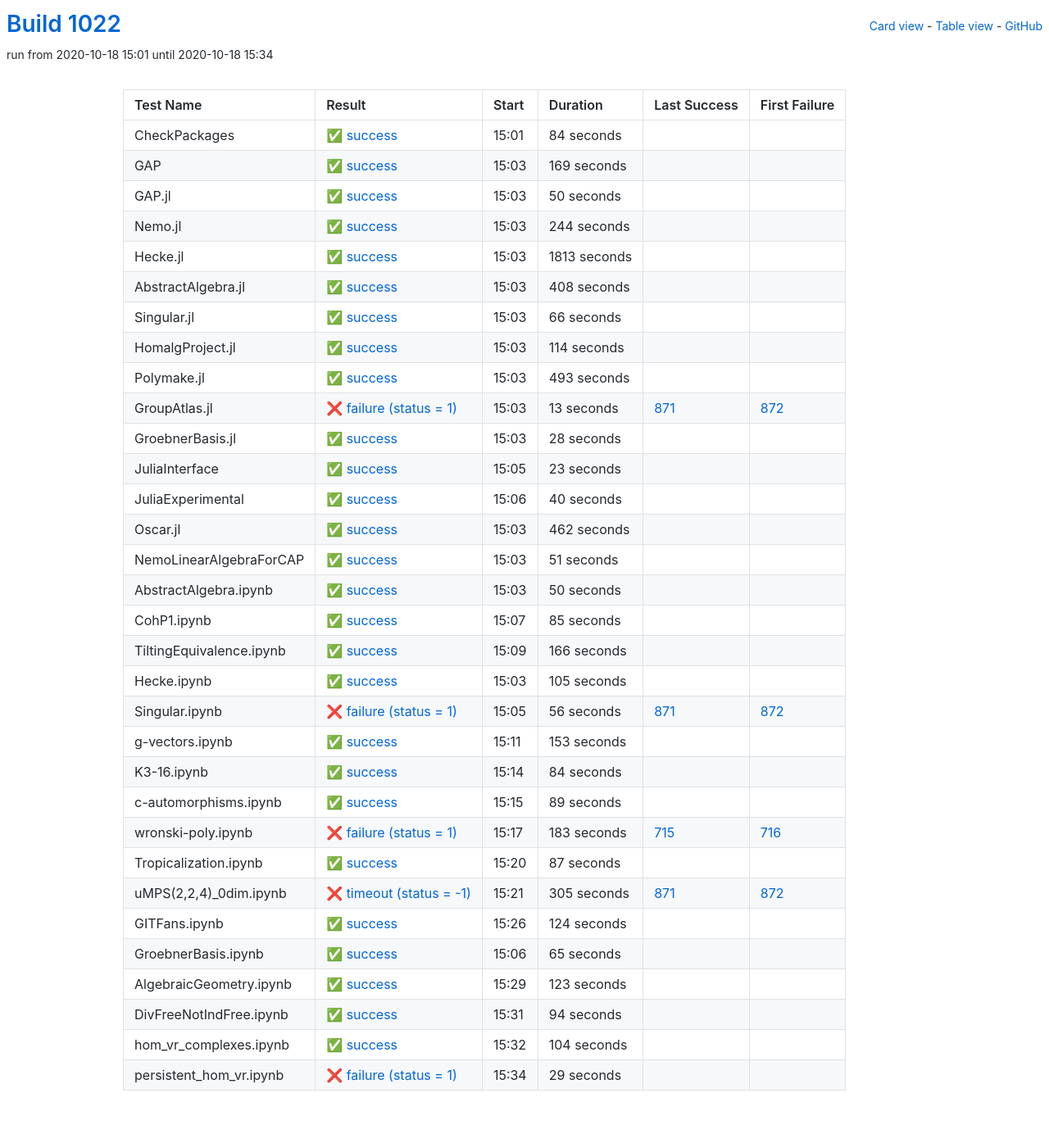
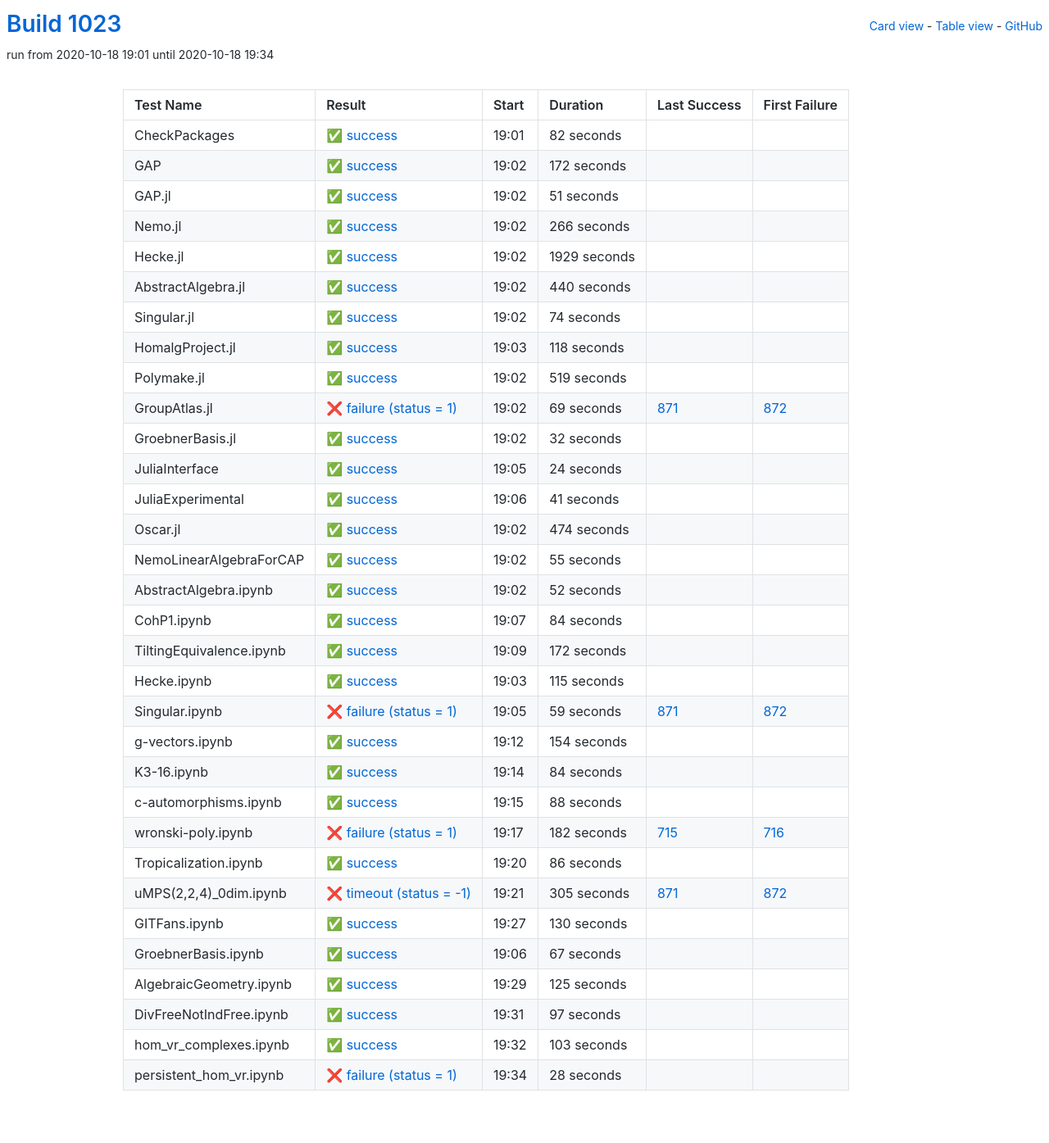
Before and after one commit to oscar-system/oscar-ci-status-stable, a Jekyll site: the page built from table.html, in a window 1280 px wide. Shown: the whole page at 82% size. Built offline with Jekyll 4.4.1, drawn with Linux system fonts in a browser that asks for light colours.

Commit message:
Build #1023

```diff
--- a/_data/ci.yml
+++ b/_data/ci.yml
@@ -1,6 +1,6 @@
 ---
-build: 1022
-build_url: https://oscarci.mathematik.uni-kl.de/job/oscar-stable/1022/
+build: 1023
+build_url: https://oscarci.mathematik.uni-kl.de/job/oscar-stable/1023/
 job: oscar-stable
 organization: oscar-system
 repo: oscar-ci-status-stable
@@ -8,8 +8,200 @@ repourl: https://github.com/oscar-system/oscar-ci-status-stable
 tests:
 - name: CheckPackages
   id: checkpackages
-  log: https://oscarci.mathematik.uni-kl.de/job/oscar-stable/1022/artifact/logs/build-1022/CheckPackages.log
-  start: 2020-10-18 15:01
+  log: https://oscarci.mathematik.uni-kl.de/job/oscar-stable/1023/artifact/logs/build-1023/CheckPackages.log
+  start: 2020-10-18 19:01
+  success: true
+  exitcode: 0
+  status: success
+  duration: 82
+  last_success: false
+  last_success_url:
+  first_failure: false
+  first_failure_url:
+- name: GAP
+  id: gap
+  log: https://oscarci.mathematik.uni-kl.de/job/oscar-stable/1023/artifact/logs/build-1023/GAP.log
+  start: 2020-10-18 19:02
+  success: true
+  exitcode: 0
+  status: success
+  duration: 172
+  last_success: false
+  last_success_url:
+  first_failure: false
+  first_failure_url:
+- name: GAP.jl
+  id: gap-jl
+  log: https://oscarci.mathematik.uni-kl.de/job/oscar-stable/1023/artifact/logs/build-1023/GAP.jl.log
+  start: 2020-10-18 19:02
+  success: true
+  exitcode: 0
+  status: success
+  duration: 51
+  last_success: false
+  last_success_url:
+  first_failure: false
+  first_failure_url:
+- name: Nemo.jl
+  id: nemo-jl
+  log: https://oscarci.mathematik.uni-kl.de/job/oscar-stable/1023/artifact/logs/build-1023/Nemo.jl.log
+  start: 2020-10-18 19:02
+  success: true
+  exitcode: 0
+  status: success
+  duration: 266
+  last_success: false
+  last_success_url:
+  first_failure: false
+  first_failure_url:
+- name: Hecke.jl
+  id: hecke-jl
+  log: https://oscarci.mathematik.uni-kl.de/job/oscar-stable/1023/artifact/logs/build-1023/Hecke.jl.log
+  start: 2020-10-18 19:02
+  success: true
+  exitcode: 0
+  status: success
+  duration: 1929
+  last_success: false
+  last_success_url:
+  first_failure: false
+  first_failure_url:
+- name: AbstractAlgebra.jl
+  id: abstractalgebra-jl
+  log: https://oscarci.mathematik.uni-kl.de/job/oscar-stable/1023/artifact/logs/build-1023/AbstractAlgebra.jl.log
+  start: 2020-10-18 19:02
+  success: true
+  exitcode: 0
+  status: success
+  duration: 440
+  last_success: false
+  last_success_url:
+  first_failure: false
+  first_failure_url:
+- name: Singular.jl
+  id: singular-jl
+  log: https://oscarci.mathematik.uni-kl.de/job/oscar-stable/1023/artifact/logs/build-1023/Singular.jl.log
+  start: 2020-10-18 19:02
+  success: true
+  exitcode: 0
+  status: success
+  duration: 74
+  last_success: false
+  last_success_url:
+  first_failure: false
+  first_failure_url:
+- name: HomalgProject.jl
+  id: homalgproject-jl
+  log: https://oscarci.mathematik.uni-kl.de/job/oscar-stable/1023/artifact/logs/build-1023/HomalgProject.jl.log
+  start: 2020-10-18 19:03
+  success: true
+  exitcode: 0
+  status: success
+  duration: 118
+  last_success: false
+  last_success_url:
+  first_failure: false
+  first_failure_url:
+- name: Polymake.jl
+  id: polymake-jl
+  log: https://oscarci.mathematik.uni-kl.de/job/oscar-stable/1023/artifact/logs/build-1023/Polymake.jl.log
+  start: 2020-10-18 19:02
+  success: true
+  exitcode: 0
+  status: success
+  duration: 519
+  last_success: false
+  last_success_url:
+  first_failure: false
+  first_failure_url:
+- name: GroupAtlas.jl
+  id: groupatlas-jl
+  log: https://oscarci.mathematik.uni-kl.de/job/oscar-stable/1023/artifact/logs/build-1023/GroupAtlas.jl.log
+  start: 2020-10-18 19:02
+  success: false
+  exitcode: 1
+  status: failure
+  duration: 69
+  last_success: 871
+  last_success_url: https://oscarci.mathematik.uni-kl.de/job/oscar-stable/871/
+  first_failure: 872
+  first_failure_url: https://oscarci.mathematik.uni-kl.de/job/oscar-stable/872/
+- name: GroebnerBasis.jl
+  id: groebnerbasis-jl
+  log: https://oscarci.mathematik.uni-kl.de/job/oscar-stable/1023/artifact/logs/build-1023/GroebnerBasis.jl.log
+  start: 2020-10-18 19:02
+  success: true
+  exitcode: 0
+  status: success
+  duration: 32
+  last_success: false
+  last_success_url:
+  first_failure: false
+  first_failure_url:
+- name: JuliaInterface
+  id: juliainterface
+  log: https://oscarci.mathematik.uni-kl.de/job/oscar-stable/1023/artifact/logs/build-1023/JuliaInterface.log
+  start: 2020-10-18 19:05
+  success: true
+  exitcode: 0
+  status: success
+  duration: 24
+  last_success: false
+  last_success_url:
+  first_failure: false
+  first_failure_url:
+- name: JuliaExperimental
+  id: juliaexperimental
+  log: https://oscarci.mathematik.uni-kl.de/job/oscar-stable/1023/artifact/logs/build-1023/JuliaExperimental.log
+  start: 2020-10-18 19:06
+  success: true
+  exitcode: 0
+  status: success
+  duration: 41
+  last_success: false
+  last_success_url:
+  first_failure: false
+  first_failure_url:
+- name: Oscar.jl
+  id: oscar-jl
+  log: https://oscarci.mathematik.uni-kl.de/job/oscar-stable/1023/artifact/logs/build-1023/Oscar.jl.log
+  start: 2020-10-18 19:02
+  success: true
+  exitcode: 0
+  status: success
+  duration: 474
+  last_success: false
+  last_success_url:
+  first_failure: false
+  first_failure_url:
+- name: NemoLinearAlgebraForCAP
+  id: nemolinearalgebraforcap
+  log: https://oscarci.mathematik.uni-kl.de/job/oscar-stable/1023/artifact/logs/build-1023/NemoLinearAlgebraForCAP.log
+  start: 2020-10-18 19:02
+  success: true
+  exitcode: 0
+  status: success
+  duration: 55
+  last_success: false
+  last_success_url:
+  first_failure: false
+  first_failure_url:
+- name: AbstractAlgebra.ipynb
+  id: abstractalgebra-ipynb
+  log: https://oscarci.mathematik.uni-kl.de/job/oscar-stable/1023/artifact/logs/build-1023/AbstractAlgebra.ipynb.log
+  start: 2020-10-18 19:02
+  success: true
+  exitcode: 0
+  status: success
+  duration: 52
+  last_success: false
+  last_success_url:
+  first_failure: false
+  first_failure_url:
+- name: CohP1.ipynb
+  id: cohp1-ipynb
+  log: https://oscarci.mathematik.uni-kl.de/job/oscar-stable/1023/artifact/logs/build-1023/CohP1.ipynb.log
+  start: 2020-10-18 19:07
   success: true
   exitcode: 0
   status: success
@@ -18,250 +210,58 @@ tests:
   last_success_url:
   first_failure: false
   first_failure_url:
-- name: GAP
-  id: gap
-  log: https://oscarci.mathematik.uni-kl.de/job/oscar-stable/1022/artifact/logs/build-1022/GAP.log
-  start: 2020-10-18 15:03
+- name: TiltingEquivalence.ipynb
+  id: tiltingequivalence-ipynb
+  log: https://oscarci.mathematik.uni-kl.de/job/oscar-stable/1023/artifact/logs/build-1023/TiltingEquivalence.ipynb.log
+  start: 2020-10-18 19:09
   success: true
   exitcode: 0
   status: success
-  duration: 169
-  last_success: false
-  last_success_url:
-  first_failure: false
-  first_failure_url:
-- name: GAP.jl
-  id: gap-jl
-  log: https://oscarci.mathematik.uni-kl.de/job/oscar-stable/1022/artifact/logs/build-1022/GAP.jl.log
-  start: 2020-10-18 15:03
-  success: true
-  exitcode: 0
-  status: success
-  duration: 50
-  last_success: false
-  last_success_url:
-  first_failure: false
-  first_failure_url:
-- name: Nemo.jl
-  id: nemo-jl
-  log: https://oscarci.mathematik.uni-kl.de/job/oscar-stable/1022/artifact/logs/build-1022/Nemo.jl.log
-  start: 2020-10-18 15:03
-  success: true
-  exitcode: 0
-  status: success
-  duration: 244
-  last_success: false
-  last_success_url:
-  first_failure: false
-  first_failure_url:
-- name: Hecke.jl
-  id: hecke-jl
-  log: https://oscarci.mathematik.uni-kl.de/job/oscar-stable/1022/artifact/logs/build-1022/Hecke.jl.log
-  start: 2020-10-18 15:03
-  success: true
-  exitcode: 0
-  status: success
-  duration: 1813
-  last_success: false
-  last_success_url:
-  first_failure: false
-  first_failure_url:
-- name: AbstractAlgebra.jl
-  id: abstractalgebra-jl
-  log: https://oscarci.mathematik.uni-kl.de/job/oscar-stable/1022/artifact/logs/build-1022/AbstractAlgebra.jl.log
-  start: 2020-10-18 15:03
-  success: true
-  exitcode: 0
-  status: success
-  duration: 408
-  last_success: false
-  last_success_url:
-  first_failure: false
-  first_failure_url:
-- name: Singular.jl
-  id: singular-jl
-  log: https://oscarci.mathematik.uni-kl.de/job/oscar-stable/1022/artifact/logs/build-1022/Singular.jl.log
-  start: 2020-10-18 15:03
-  success: true
-  exitcode: 0
-  status: success
-  duration: 66
-  last_success: false
-  last_success_url:
-  first_failure: false
-  first_failure_url:
-- name: HomalgProject.jl
-  id: homalgproject-jl
-  log: https://oscarci.mathematik.uni-kl.de/job/oscar-stable/1022/artifact/logs/build-1022/HomalgProject.jl.log
-  start: 2020-10-18 15:03
-  success: true
-  exitcode: 0
-  status: success
-  duration: 114
-  last_success: false
-  last_success_url:
-  first_failure: false
-  first_failure_url:
-- name: Polymake.jl
-  id: polymake-jl
-  log: https://oscarci.mathematik.uni-kl.de/job/oscar-stable/1022/artifact/logs/build-1022/Polymake.jl.log
-  start: 2020-10-18 15:03
-  success: true
-  exitcode: 0
-  status: success
-  duration: 493
-  last_success: false
-  last_success_url:
-  first_failure: false
-  first_failure_url:
-- name: GroupAtlas.jl
-  id: groupatlas-jl
-  log: https://oscarci.mathematik.uni-kl.de/job/oscar-stable/1022/artifact/logs/build-1022/GroupAtlas.jl.log
-  start: 2020-10-18 15:03
-  success: false
-  exitcode: 1
-  status: failure
-  duration: 13
-  last_success: 871
-  last_success_url: https://oscarci.mathematik.uni-kl.de/job/oscar-stable/871/
-  first_failure: 872
-  first_failure_url: https://oscarci.mathematik.uni-kl.de/job/oscar-stable/872/
-- name: GroebnerBasis.jl
-  id: groebnerbasis-jl
-  log: https://oscarci.mathematik.uni-kl.de/job/oscar-stable/1022/artifact/logs/build-1022/GroebnerBasis.jl.log
-  start: 2020-10-18 15:03
-  success: true
-  exitcode: 0
-  status: success
-  duration: 28
-  last_success: false
-  last_success_url:
-  first_failure: false
-  first_failure_url:
-- name: JuliaInterface
-  id: juliainterface
-  log: https://oscarci.mathematik.uni-kl.de/job/oscar-stable/1022/artifact/logs/build-1022/JuliaInterface.log
-  start: 2020-10-18 15:05
-  success: true
-  exitcode: 0
-  status: success
-  duration: 23
-  last_success: false
-  last_success_url:
-  first_failure: false
-  first_failure_url:
-- name: JuliaExperimental
-  id: juliaexperimental
-  log: https://oscarci.mathematik.uni-kl.de/job/oscar-stable/1022/artifact/logs/build-1022/JuliaExperimental.log
-  start: 2020-10-18 15:06
-  success: true
-  exitcode: 0
-  status: success
-  duration: 40
-  last_success: false
-  last_success_url:
-  first_failure: false
-  first_failure_url:
-- name: Oscar.jl
-  id: oscar-jl
-  log: https://oscarci.mathematik.uni-kl.de/job/oscar-stable/1022/artifact/logs/build-1022/Oscar.jl.log
-  start: 2020-10-18 15:03
-  success: true
-  exitcode: 0
-  status: success
-  duration: 462
-  last_success: false
-  last_success_url:
-  first_failure: false
-  first_failure_url:
-- name: NemoLinearAlgebraForCAP
-  id: nemolinearalgebraforcap
-  log: https://oscarci.mathematik.uni-kl.de/job/oscar-stable/1022/artifact/logs/build-1022/NemoLinearAlgebraForCAP.log
-  start: 2020-10-18 15:03
-  success: true
-  exitcode: 0
-  status: success
-  duration: 51
-  last_success: false
-  last_success_url:
-  first_failure: false
-  first_failure_url:
-- name: AbstractAlgebra.ipynb
-  id: abstractalgebra-ipynb
-  log: https://oscarci.mathematik.uni-kl.de/job/oscar-stable/1022/artifact/logs/build-1022/AbstractAlgebra.ipynb.log
-  start: 2020-10-18 15:03
-  success: true
-  exitcode: 0
-  status: success
-  duration: 50
-  last_success: false
-  last_success_url:
-  first_failure: false
-  first_failure_url:
-- name: CohP1.ipynb
-  id: cohp1-ipynb
-  log: https://oscarci.mathematik.uni-kl.de/job/oscar-stable/1022/artifact/logs/build-1022/CohP1.ipynb.log
-  start: 2020-10-18 15:07
-  success: true
-  exitcode: 0
-  status: success
-  duration: 85
-  last_success: false
-  last_success_url:
-  first_failure: false
-  first_failure_url:
-- name: TiltingEquivalence.ipynb
-  id: tiltingequivalence-ipynb
-  log: https://oscarci.mathematik.uni-kl.de/job/oscar-stable/1022/artifact/logs/build-1022/TiltingEquivalence.ipynb.log
-  start: 2020-10-18 15:09
-  success: true
-  exitcode: 0
-  status: success
-  duration: 166
+  duration: 172
   last_success: false
   last_success_url:
   first_failure: false
   first_failure_url:
 - name: Hecke.ipynb
   id: hecke-ipynb
-  log: https://oscarci.mathematik.uni-kl.de/job/oscar-stable/1022/artifact/logs/build-1022/Hecke.ipynb.log
-  start: 2020-10-18 15:03
+  log: https://oscarci.mathematik.uni-kl.de/job/oscar-stable/1023/artifact/logs/build-1023/Hecke.ipynb.log
+  start: 2020-10-18 19:03
   success: true
   exitcode: 0
   status: success
-  duration: 105
+  duration: 115
   last_success: false
   last_success_url:
   first_failure: false
   first_failure_url:
 - name: Singular.ipynb
   id: singular-ipynb
-  log: https://oscarci.mathematik.uni-kl.de/job/oscar-stable/1022/artifact/logs/build-1022/Singular.ipynb.log
-  start: 2020-10-18 15:05
+  log: https://oscarci.mathematik.uni-kl.de/job/oscar-stable/1023/artifact/logs/build-1023/Singular.ipynb.log
+  start: 2020-10-18 19:05
   success: false
   exitcode: 1
   status: failure
-  duration: 56
+  duration: 59
   last_success: 871
   last_success_url: https://oscarci.mathematik.uni-kl.de/job/oscar-stable/871/
   first_failure: 872
   first_failure_url: https://oscarci.mathematik.uni-kl.de/job/oscar-stable/872/
 - name: g-vectors.ipynb
   id: g-vectors-ipynb
-  log: https://oscarci.mathematik.uni-kl.de/job/oscar-stable/1022/artifact/logs/build-1022/g-vectors.ipynb.log
-  start: 2020-10-18 15:11
+  log: https://oscarci.mathematik.uni-kl.de/job/oscar-stable/1023/artifact/logs/build-1023/g-vectors.ipynb.log
+  start: 2020-10-18 19:12
   success: true
   exitcode: 0
   status: success
-  duration: 153
+  duration: 154
   last_success: false
   last_success_url:
   first_failure: false
   first_failure_url:
 - name: K3-16.ipynb
   id: k3-16-ipynb
-  log: https://oscarci.mathematik.uni-kl.de/job/oscar-stable/1022/artifact/logs/build-1022/K3-16.ipynb.log
-  start: 2020-10-18 15:14
+  log: https://oscarci.mathematik.uni-kl.de/job/oscar-stable/1023/artifact/logs/build-1023/K3-16.ipynb.log
+  start: 2020-10-18 19:14
   success: true
   exitcode: 0
   status: success
@@ -272,44 +272,44 @@ tests:
   first_failure_url:
 - name: c-automorphisms.ipynb
   id: c-automorphisms-ipynb
-  log: https://oscarci.mathematik.uni-kl.de/job/oscar-stable/1022/artifact/logs/build-1022/c-automorphisms.ipynb.log
-  start: 2020-10-18 15:15
+  log: https://oscarci.mathematik.uni-kl.de/job/oscar-stable/1023/artifact/logs/build-1023/c-automorphisms.ipynb.log
+  start: 2020-10-18 19:15
   success: true
   exitcode: 0
   status: success
-  duration: 89
+  duration: 88
   last_success: false
   last_success_url:
   first_failure: false
   first_failure_url:
 - name: wronski-poly.ipynb
   id: wronski-poly-ipynb
-  log: https://oscarci.mathematik.uni-kl.de/job/oscar-stable/1022/artifact/logs/build-1022/wronski-poly.ipynb.log
-  start: 2020-10-18 15:17
+  log: https://oscarci.mathematik.uni-kl.de/job/oscar-stable/1023/artifact/logs/build-1023/wronski-poly.ipynb.log
+  start: 2020-10-18 19:17
   success: false
   exitcode: 1
   status: failure
-  duration: 183
+  duration: 182
   last_success: 715
   last_success_url: https://oscarci.mathematik.uni-kl.de/job/oscar-stable/715/
   first_failure: 716
   first_failure_url: https://oscarci.mathematik.uni-kl.de/job/oscar-stable/716/
 - name: Tropicalization.ipynb
   id: tropicalization-ipynb
-  log: https://oscarci.mathematik.uni-kl.de/job/oscar-stable/1022/artifact/logs/build-1022/Tropicalization.ipynb.log
-  start: 2020-10-18 15:20
+  log: https://oscarci.mathematik.uni-kl.de/job/oscar-stable/1023/artifact/logs/build-1023/Tropicalization.ipynb.log
+  start: 2020-10-18 19:20
   success: true
   exitcode: 0
   status: success
-  duration: 87
+  duration: 86
   last_success: false
   last_success_url:
   first_failure: false
   first_failure_url:
 - name: uMPS(2,2,4)_0dim.ipynb
   id: umps-2-2-4-0dim-ipynb
-  log: https://oscarci.mathematik.uni-kl.de/job/oscar-stable/1022/artifact/logs/build-1022/uMPS-2-2-4-_0dim.ipynb.log
-  start: 2020-10-18 15:21
+  log: https://oscarci.mathematik.uni-kl.de/job/oscar-stable/1023/artifact/logs/build-1023/uMPS-2-2-4-_0dim.ipynb.log
+  start: 2020-10-18 19:21
   success: false
   exitcode: -1
   status: timeout
@@ -320,72 +320,72 @@ tests:
   first_failure_url: https://oscarci.mathematik.uni-kl.de/job/oscar-stable/872/
 - name: GITFans.ipynb
   id: gitfans-ipynb
-  log: https://oscarci.mathematik.uni-kl.de/job/oscar-stable/1022/artifact/logs/build-1022/GITFans.ipynb.log
-  start: 2020-10-18 15:26
+  log: https://oscarci.mathematik.uni-kl.de/job/oscar-stable/1023/artifact/logs/build-1023/GITFans.ipynb.log
+  start: 2020-10-18 19:27
   success: true
   exitcode: 0
   status: success
-  duration: 124
+  duration: 130
   last_success: false
   last_success_url:
   first_failure: false
   first_failure_url:
 - name: GroebnerBasis.ipynb
   id: groebnerbasis-ipynb
-  log: https://oscarci.mathematik.uni-kl.de/job/oscar-stable/1022/artifact/logs/build-1022/GroebnerBasis.ipynb.log
-  start: 2020-10-18 15:06
+  log: https://oscarci.mathematik.uni-kl.de/job/oscar-stable/1023/artifact/logs/build-1023/GroebnerBasis.ipynb.log
+  start: 2020-10-18 19:06
   success: true
   exitcode: 0
   status: success
-  duration: 65
+  duration: 67
   last_success: false
   last_success_url:
   first_failure: false
   first_failure_url:
 - name: AlgebraicGeometry.ipynb
   id: algebraicgeometry-ipynb
-  log: https://oscarci.mathematik.uni-kl.de/job/oscar-stable/1022/artifact/logs/build-1022/AlgebraicGeometry.ipynb.log
-  start: 2020-10-18 15:29
+  log: https://oscarci.mathematik.uni-kl.de/job/oscar-stable/1023/artifact/logs/build-1023/AlgebraicGeometry.ipynb.log
+  start: 2020-10-18 19:29
   success: true
   exitcode: 0
   status: success
-  duration: 123
+  duration: 125
   last_success: false
   last_success_url:
   first_failure: false
   first_failure_url:
 - name: DivFreeNotIndFree.ipynb
   id: divfreenotindfree-ipynb
-  log: https://oscarci.mathematik.uni-kl.de/job/oscar-stable/1022/artifact/logs/build-1022/DivFreeNotIndFree.ipynb.log
-  start: 2020-10-18 15:31
+  log: https://oscarci.mathematik.uni-kl.de/job/oscar-stable/1023/artifact/logs/build-1023/DivFreeNotIndFree.ipynb.log
+  start: 2020-10-18 19:31
   success: true
   exitcode: 0
   status: success
-  duration: 94
+  duration: 97
   last_success: false
   last_success_url:
   first_failure: false
   first_failure_url:
 - name: hom_vr_complexes.ipynb
   id: hom-vr-complexes-ipynb
-  log: https://oscarci.mathematik.uni-kl.de/job/oscar-stable/1022/artifact/logs/build-1022/hom_vr_complexes.ipynb.log
-  start: 2020-10-18 15:32
+  log: https://oscarci.mathematik.uni-kl.de/job/oscar-stable/1023/artifact/logs/build-1023/hom_vr_complexes.ipynb.log
+  start: 2020-10-18 19:32
   success: true
   exitcode: 0
   status: success
-  duration: 104
+  duration: 103
   last_success: false
   last_success_url:
   first_failure: false
   first_failure_url:
 - name: persistent_hom_vr.ipynb
   id: persistent-hom-vr-ipynb
-  log: https://oscarci.mathematik.uni-kl.de/job/oscar-stable/1022/artifact/logs/build-1022/persistent_hom_vr.ipynb.log
-  start: 2020-10-18 15:34
+  log: https://oscarci.mathematik.uni-kl.de/job/oscar-stable/1023/artifact/logs/build-1023/persistent_hom_vr.ipynb.log
+  start: 2020-10-18 19:34
   success: false
   exitcode: 1
   status: failure
-  duration: 29
+  duration: 28
   last_success: false
   last_success_url:
   first_failure: false
```
Also changed, not shown: README.md.
